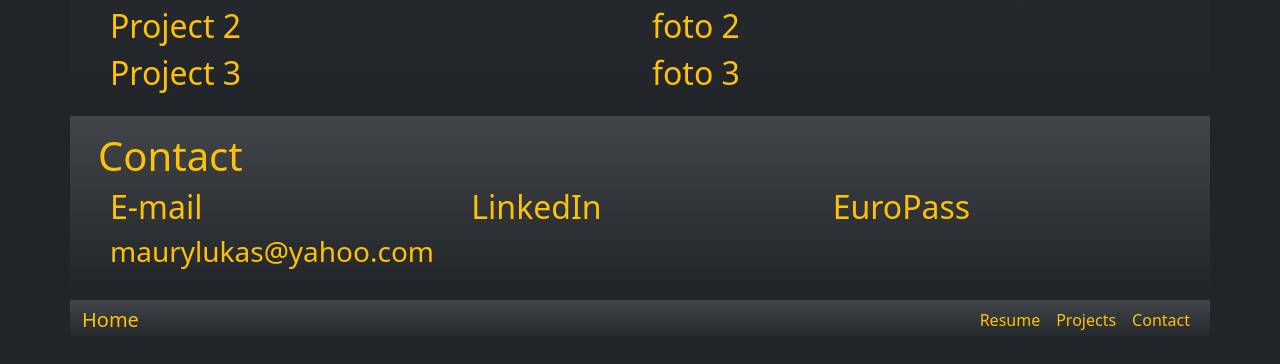
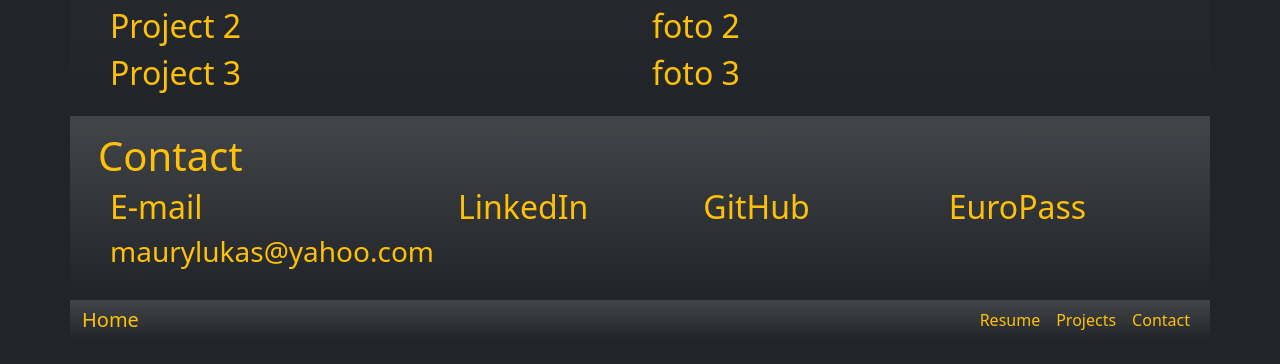
Before and after one commit to maurylukas/mysitecvofml, a Flask app: page / in a window 1280 px wide. Shown: the part 2133-2497 px from the top of the page. Run offline with Flask 2, Linux system fonts and the light colour scheme.

Commit message:
Updating
Added GitHub

```diff
--- a/mycv/templates/contact.html
+++ b/mycv/templates/contact.html
@@ -9,6 +9,9 @@
             <h2>LinkedIn</h2>
         </div>
         <div class="col">
+            <h2>GitHub</h2>
+        </div>
+        <div class="col">
             <h2>EuroPass</h2>
         </div>
     </div>
--- a/mycv/templates/navbar.html
+++ b/mycv/templates/navbar.html
@@ -8,7 +8,7 @@
       <ul class="navbar-nav me-auto m-2 mb-lg-0">
         <li class="nav-item active"></li>
       </ul>
-      <ul class="navbar-nav">
+      <ul class="navbar-nav d-flex">
         <li class="nav-item active">
           <a class="nav-link active text-decoration-none link-warning" href="#resume">Resume</a>
         </li>
```
Also changed, not shown: mycv/routes.py (+4 -4 lines), 1 other file.
